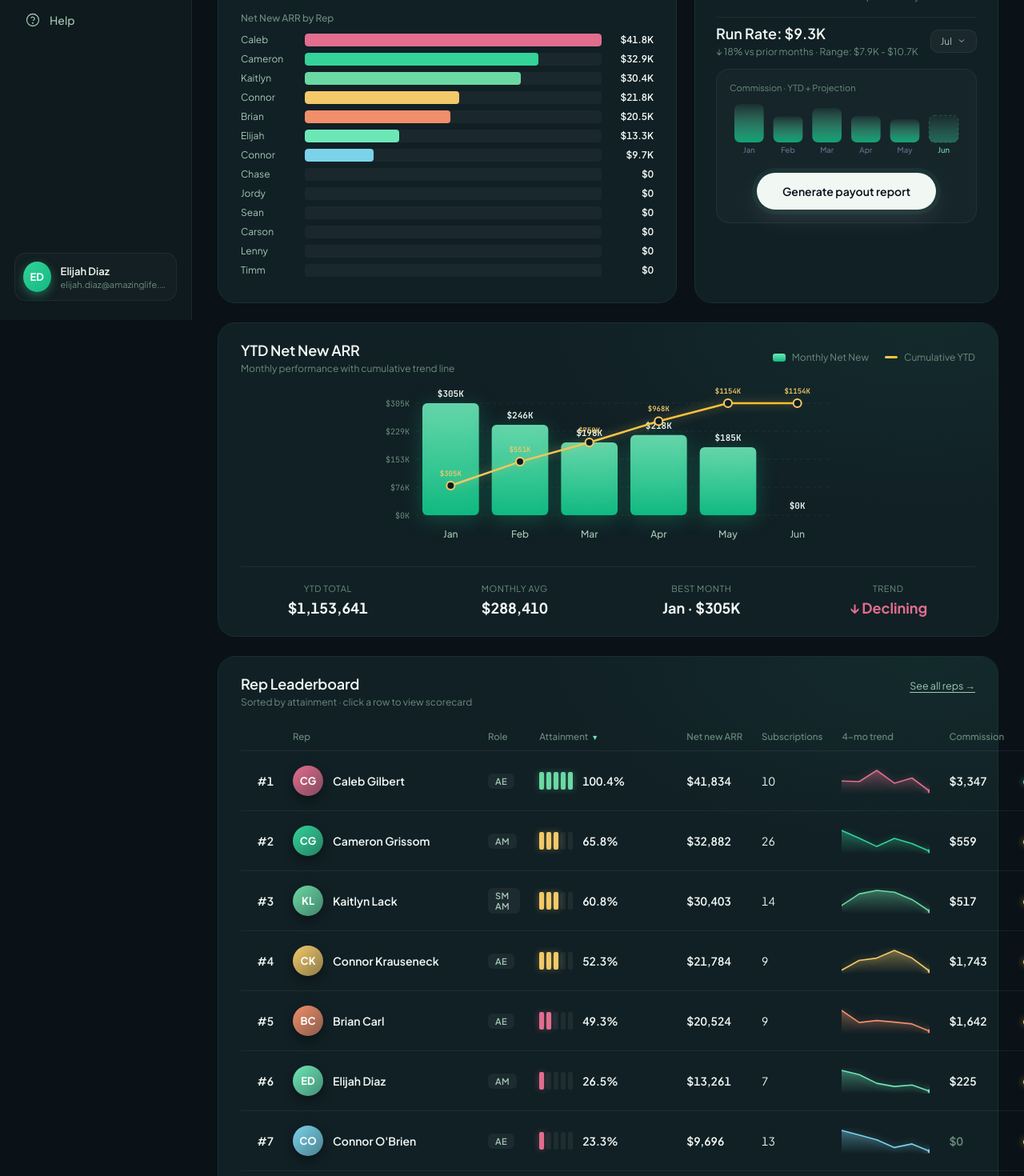
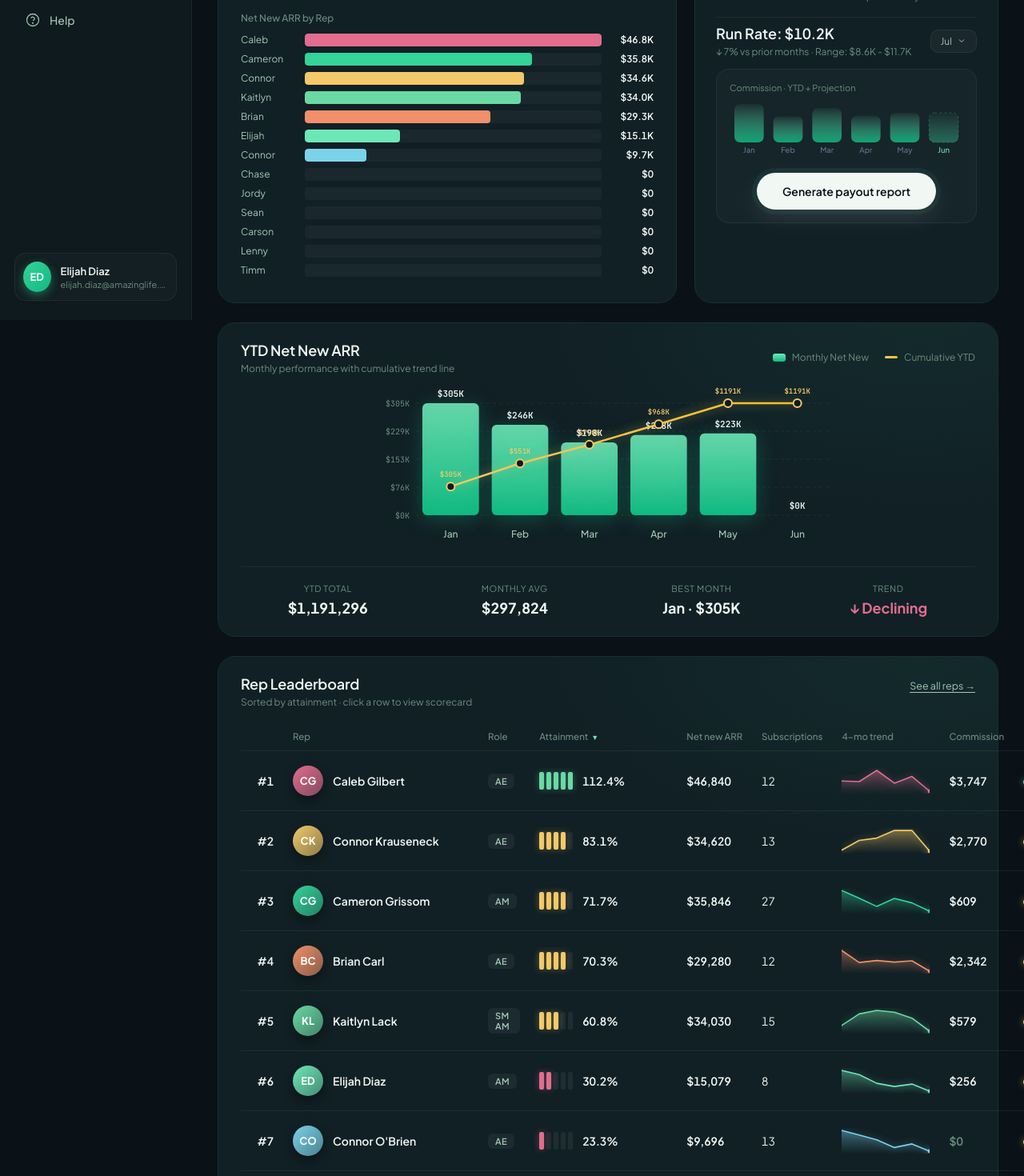
Before and after one commit to elijahdiaz-ux/commissions-dashboard, a React (Vite) app: page / in a window 1280 px wide. Shown: the part 400-1870 px from the top of the page at 80% size. Built offline with nearby package versions, Linux system fonts and the light colour scheme.

Commit message:
Sync Jun 2026 data from Excel

```diff
--- a/src/App.jsx
+++ b/src/App.jsx
@@ -105,7 +105,7 @@ const PLANS = {
 };
 
 const REPS = [
-  { name: 'Cameron Grissom',  role: 'AM',    deals: 0, netNew: 0, goal: 54.1, gross: 44883, commission: 459, basePay: 4167, earnings: 4626, status: 'on-track', spark: [89945, 56342, 20377, 55323, 32882, 0], color: '#34D399', plan: 'C', monthlyDeals: [102, 102, 77, 54, 26, 0], commissionByMonth: [4845, 1484, 346, 1382, 559, 0],
+  { name: 'Cameron Grissom',  role: 'AM',    deals: 0, netNew: 0, goal: 54.1, gross: 44883, commission: 459, basePay: 4167, earnings: 4626, status: 'on-track', spark: [89945, 56342, 20377, 55323, 35846, 0], color: '#34D399', plan: 'C', monthlyDeals: [102, 102, 77, 54, 27, 0], commissionByMonth: [4845, 1484, 346, 1382, 609, 0],
     dealsList: [
       { customer: 'Alliance Missionary Church', product: '252', arr: 2070, netNew: 1387 },
       { customer: 'Amplify Church', product: '252', arr: 3073, netNew: 2378 },
@@ -130,7 +130,7 @@ const REPS = [
       { customer: 'SOUTHSTONE CHURCH', product: 'Amazing+', arr: 3459, netNew: 3459 },
     ]
   },
-  { name: 'Kaitlyn Lack',     role: 'SM AM', deals: 0, netNew: 0, goal: 60.8,  gross: 30403, commission: 517,  basePay: 4167, earnings: 4684, status: 'on-track', spark: [14877, 44955, 54195, 49690, 30403, 0], color: '#6BD9A4', plan: 'D', arrCollected: [14877, 44955, 54195, 49690, 30403], monthlyDeals: [14, 35, 30, 26, 14, 0], commissionByMonth: [253, 764, 921, 845, 517, 0],
+  { name: 'Kaitlyn Lack',     role: 'SM AM', deals: 0, netNew: 0, goal: 60.8,  gross: 30403, commission: 517,  basePay: 4167, earnings: 4684, status: 'on-track', spark: [14877, 44955, 54195, 49690, 34030, 0], color: '#6BD9A4', plan: 'D', arrCollected: [14877, 44955, 54195, 49690, 30403], monthlyDeals: [14, 35, 30, 26, 15, 0], commissionByMonth: [253, 764, 921, 845, 579, 0],
     dealsList: [
       { customer: 'Allentown UMC', product: '252', arr: 1199, netNew: 642 },
       { customer: 'Awaken Church', product: '252', arr: 1199, netNew: 777 },
@@ -165,7 +165,7 @@ const REPS = [
       { customer: 'The United Methodist Church', product: '252', arr: 4304, netNew: 3031 },
     ]
   },
-  { name: 'Connor Krauseneck',role: 'AE',    deals: 0, netNew: 0, goal: 51.3,  gross: 35491, commission: 1710, basePay: 5000, earnings: 6710, status: 'behind',   spark: [1569, 17920, 21781, 34517, 21784, 0], color: '#F3C969', plan: 'A', monthlyDeals: [6, 18, 13, 15, 9, 0], commissionByMonth: [126, 1434, 1743, 2761, 1743, 0],
+  { name: 'Connor Krauseneck',role: 'AE',    deals: 0, netNew: 0, goal: 51.3,  gross: 35491, commission: 1710, basePay: 5000, earnings: 6710, status: 'behind',   spark: [1569, 17920, 21781, 34517, 34620, 0], color: '#F3C969', plan: 'A', monthlyDeals: [6, 18, 13, 15, 13, 0], commissionByMonth: [126, 1434, 1743, 2761, 2770, 0],
     dealsList: [
       { customer: 'Breiel Blvd. Church of God', product: 'Amazing+', arr: 3573, netNew: 3573 },
       { customer: 'Harbor Life Church', product: 'Amazing+', arr: 2380, netNew: 2380 },
@@ -183,7 +183,7 @@ const REPS = [
       { customer: 'Word Of Life Church', product: 'Amazing+', arr: 2251, netNew: 2251 },
     ]
   },
-  { name: 'Caleb Gilbert',    role: 'AE',    deals: 0,  netNew: 0, goal: 92.2,  gross: 63760, commission: 3073, basePay: 5000, earnings: 8073, status: 'on-track',   spark: [32535, 30412, 66096, 25713, 41834, 0], color: '#E26D8E', plan: 'A', monthlyDeals: [15, 22, 26, 6, 10, 0], commissionByMonth: [2603, 2433, 5288, 2057, 3347, 0],
+  { name: 'Caleb Gilbert',    role: 'AE',    deals: 0,  netNew: 0, goal: 92.2,  gross: 63760, commission: 3073, basePay: 5000, earnings: 8073, status: 'on-track',   spark: [32535, 30412, 66096, 25713, 46840, 0], color: '#E26D8E', plan: 'A', monthlyDeals: [15, 22, 26, 6, 12, 0], commissionByMonth: [2603, 2433, 5288, 2057, 3747, 0],
     dealsList: [
       { customer: 'Christian Tabernacle Church', product: 'Amazing+', arr: 5814, netNew: 5814 },
       { customer: 'Connect Church', product: '252', arr: 4304, netNew: 3105 },
@@ -192,7 +192,7 @@ const REPS = [
       { customer: 'Liberty Baptist Church', product: 'High School', arr: 2431, netNew: 1335 },
     ]
   },
-  { name: 'Brian Carl',       role: 'AE',    deals: 0, netNew: 0, goal: 49.3,  gross: 34070, commission: 1642, basePay: 5000, earnings: 6642, status: 'behind',   spark: [58472, 24416, 30117, 25598, 20524, 0], color: '#F08F6A', plan: 'A', monthlyDeals: [31, 50, 29, 13, 9, 0], commissionByMonth: [4678, 1953, 2409, 2048, 1642, 0],
+  { name: 'Brian Carl',       role: 'AE',    deals: 0, netNew: 0, goal: 49.3,  gross: 34070, commission: 1642, basePay: 5000, earnings: 6642, status: 'behind',   spark: [58472, 24416, 30117, 25598, 29280, 0], color: '#F08F6A', plan: 'A', monthlyDeals: [31, 50, 29, 13, 12, 0], commissionByMonth: [4678, 1953, 2409, 2048, 2342, 0],
     dealsList: [
       { customer: 'Cornerstone Methodist Church', product: 'Amazing+', arr: 1039, netNew: 1920 },
       { customer: 'Frankenmuth Bible Church', product: 'Amazing+', arr: 2191, netNew: 1351 },
@@ -207,7 +207,7 @@ const REPS = [
       { customer: 'The Vine', product: 'Amazing+', arr: 6187, netNew: 6187 },
     ]
   },
-  { name: 'Elijah Diaz',      role: 'AM',    deals: 0,  netNew: 0,  goal: 26.5,  gross: 22013, commission: 225,  basePay: 4167, earnings: 4392, status: 'behind',   spark: [44074, 35159, 16829, 9990, 13261, 0],   color: '#6EE7B7', plan: 'C', monthlyDeals: [57, 46, 27, 7, 7, 0], commissionByMonth: [749, 598, 286, 170, 225, 0],
+  { name: 'Elijah Diaz',      role: 'AM',    deals: 0,  netNew: 0,  goal: 26.5,  gross: 22013, commission: 225,  basePay: 4167, earnings: 4392, status: 'behind',   spark: [44074, 35159, 16829, 9990, 15079, 0],   color: '#6EE7B7', plan: 'C', monthlyDeals: [57, 46, 27, 7, 8, 0], commissionByMonth: [749, 598, 286, 170, 256, 0],
     dealsList: [
       { customer: 'Calvary Church', product: 'First Look', arr: 664, netNew: 0 },
       { customer: 'Christ Family Church', product: 'Amazing+', arr: 2256, netNew: 1125 },
@@ -241,14 +241,14 @@ const MONTHLY = [
   { m: 'Feb', deals: 260, gross: 497579, netNew: 246289, goal: 77.8, commission: 9071, earnings: 60754 },
   { m: 'Mar', deals: 202, gross: 479383, netNew: 198461, goal: 62.7, commission: 11896, earnings: 71375 },
   { m: 'Apr', deals: 134, gross: 361935, netNew: 218390, goal: 69.0, commission: 9263, earnings: 60946 },
-  { m: 'May', deals: 93, gross: 283107, netNew: 185352, goal: 58.6, commission: 8033, earnings: 59716 },
+  { m: 'May', deals: 108, gross: 333988, netNew: 223007, goal: 70.5, commission: 10303, earnings: 61986 },
   { m: 'Jun', deals: 0, gross: 0, netNew: 0, goal: 0.0, commission: 0, earnings: 51683 },
 ];
 
 // Latest month with actual data (fallback default for period lookups)
 const MAY_DATA = MONTHLY[MONTHLY.reduce((mx, m, i) => (m.netNew > 0 ? i : mx), 0)];
 const YTD = {
-  deals: 910, gross: 2146594, netNew: 1153641, commission: 51516, earnings: 369410,
+  deals: 925, gross: 2197475, netNew: 1191296, commission: 53786, earnings: 371680,
 };
 
 // ───────── RUN RATE PROJECTION ─────────
```
